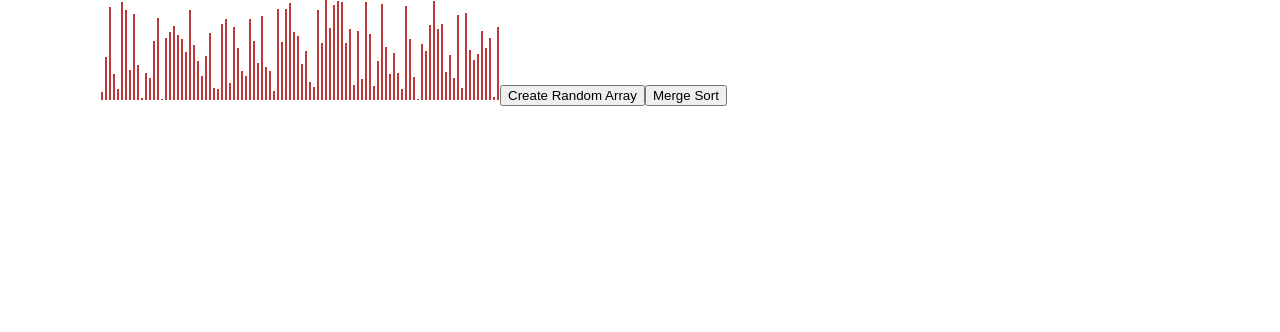
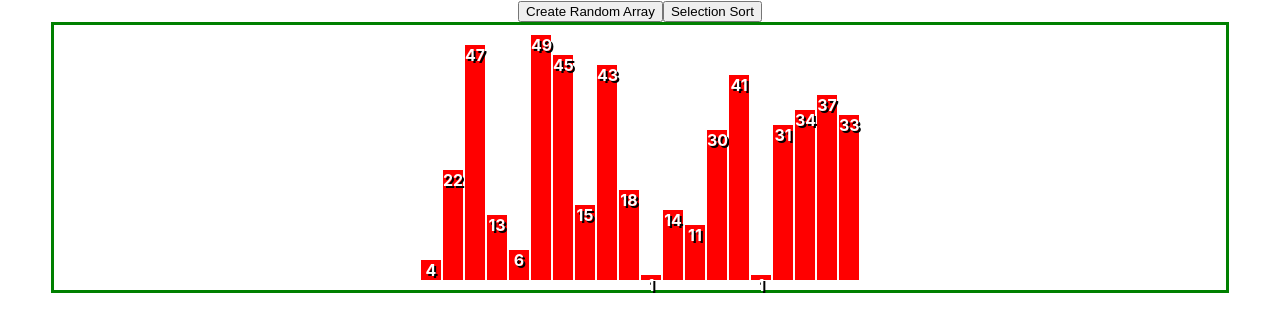
Before and after one commit to dominic1031/Sorting-Visualizer, a React (Create React App) app: page / in a window 1280 px wide. Shown: the top 332 px of the page. Built offline with nearby package versions, Linux system fonts and the light colour scheme.

Commit message:
selection sort animation done

```diff
--- /dev/null
+++ b/src/Components/ArrayBar.js
@@ -0,0 +1,6 @@
+export default class ArrayBar {
+    constructor(value, color) {
+        this.value = value;
+        this.color = color;
+    }
+}
--- /dev/null
+++ b/src/Constants/constants.js
@@ -0,0 +1,10 @@
+// Colors for each possible state of array bar
+export const DEFAULT_COLOR = "red";
+export const COMPARISON_COLOR = "blue";
+export const SWAP_COLOR = "purple";
+export const COMPLETE_COLOR = "green";
+
+// Enum to represent operations that can be done in array
+export const COMPARE_VAL = 0;
+export const SWAP_VAL = 1;
+export const COMPLETE_VAL = 2;
--- a/src/SortingAlgorithms/sortingAlgorithms.js
+++ b/src/SortingAlgorithms/sortingAlgorithms.js
@@ -1,23 +1,31 @@
+import { COMPARE_VAL, SWAP_VAL, COMPLETE_VAL } from '../Constants/constants';
 
-export async function* selectionSort(arr) {
-    var n = arr.length-1;
+const swap = (arr, a, b) => {
+    var temp = arr[a];
+    arr[a] = arr[b];
+    arr[b] = temp;
+}
+
+export function* selectionSort(arr) {
+    var n = arr.length;
     var i, j, min_idx;
     // One by one move boundary of unsorted subarray
-    for (i = 0; i < n-1; i++)
+    for (i = 0; i < n; i++)
     {
         // Find the minimum element in unsorted array
         min_idx = i;
         for (j = i + 1; j < n; j++) {
-            yield await highlightComparison(j, min_idx);
-            if (arr[j] < arr[min_idx]) {
+            // yield await highlight(arr, [j, min_idx], COMPARISON_COLOR);
+            yield [COMPARE_VAL, j, min_idx];
+            if (arr[j].value < arr[min_idx].value) {
                 min_idx = j;
             }
         }
         // Swap the found minimum element with the first element
-        yield await highlightSwap(arr,min_idx, i);
-
-        highlightCompleted(i);
-        yield;
+        //yield await highlight([min_idx, i], SWAP_COLOR);
+        yield [SWAP_VAL, min_idx, i];
+        swap(arr, min_idx, i);
+        yield [COMPLETE_VAL, i];
     }
 }
 
--- a/src/SortingVisualizer/SortingVisualizer.css
+++ b/src/SortingVisualizer/SortingVisualizer.css
@@ -1,11 +1,14 @@
 .array-container {
-    position: absolute;
-    left: 100px;
+    margin: auto;
+    width: 90%;
+    border: 3px solid green;
+    padding: 10px;
 }
 
 .array-bar {
-    width: 2px;
-    background-color: rgb(189, 56, 56);
+    color: white;
+    text-shadow: 2px 2px 0px black;
     display: inline-block;
+    vertical-align: bottom;
     margin: 0 1px;
 }
--- a/src/SortingVisualizer/SortingVisualizer.jsx
+++ b/src/SortingVisualizer/SortingVisualizer.jsx
@@ -1,25 +1,40 @@
 import './SortingVisualizer.css';
 import * as sortingAlgorithms from '../SortingAlgorithms/sortingAlgorithms.js'
 import React from 'react';
+import ArrayBar from '../Components/ArrayBar.js';
+import { DEFAULT_COLOR, COMPARISON_COLOR, SWAP_COLOR, COMPLETE_COLOR,
+    COMPARE_VAL, SWAP_VAL, COMPLETE_VAL } from '../Constants/constants';
 
 export default class SortingVisualizer extends React.Component {
     constructor(props) {
         super(props);
 
         this.state = {
-            array: [],
+            array: [],  // stores each bar in the array
+            disabled: false,  // button disabled
         }
     }
+
     componentDidMount() {  // when we load the app for the first time
         this.createRandomArray();
     }
 
-    createRandomArray = () => {  // create a random array
+    createRandomArray = (size = 20) => {  // create a random array
         const array = [];
-        for (let i = 0; i < 100; i++) {
-            array.push(randomIntFromInterval(1,100));
+        for (let i = 0; i < size; i++) {
+            var value = randomIntFromInterval(1,50);
+            array.push(new ArrayBar(value, DEFAULT_COLOR));
         }
         this.setState({array});
+    }
+
+    highlight = (indexList = [], color = COMPARISON_COLOR) => {
+        const { array } = this.state;
+        for (let index = 0; index < indexList.length; index++) {
+            const elem = indexList[index];
+            array[elem].color = color;
+        }
+        this.setState({ array });
     }
 
     mergeSort = () => {
@@ -27,37 +42,57 @@ export default class SortingVisualizer extends React.Component {
         sortingAlgorithms.mergeSort(this.state.array);
     }
 
-    selectionSort = () => {
-        testSort(this.state.array, sortingAlgorithms.selectionSort);
-        const animations = sortingAlgorithms.selectionSort(this.state.array.slice());
-        for (let i = 0; i < animations.length; i++) {
-            const {comparison, swap} = animations[i];
-            setTimeout(() => {
-                const arrayBars = document.getElementsByClassName('array-bar');
-                // Have two comparisons change color
-                arrayBars[comparison[1]].style.backgroundColor = 'blue';
-                arrayBars[comparison[0]].style.backgroundColor = 'blue';
-                setTimeout(() => {
-                    arrayBars[comparison[1]].style.backgroundColor = 'turquoise';
-                    arrayBars[comparison[0]].style.backgroundColor = 'turquoise';
-                }, (i + 1) * 10);
-            }, i * 10)
+    selectionSort = async () => {
+        if (this.state.disabled) { // if button is disabled, then don't run sort
+            return;
         }
+        this.setState({ disabled: true }); // prevent button from being pressed again
+        const sortAlgorithm = sortingAlgorithms.selectionSort;
+        testSort(this.state.array, sortAlgorithm);
+        let sortAlgo = sortAlgorithm(this.state.array);
+        for (var step of sortAlgo) {
+            const arrayOperation = step[0]; // = COMPARE_VAL, SWAP_VAL, or COMPLETE_VAL
+            const highlightColor = [COMPARISON_COLOR, SWAP_COLOR, COMPLETE_COLOR][arrayOperation]
+            const barIndices = step.slice(1);  // = bars to highlight
+            this.highlight(barIndices, highlightColor);
+            await delay(100);
+            switch(arrayOperation) {  // We want to unhighlight the bars we colored in if the bar is not COMPLETE
+                case COMPARE_VAL:
+                case SWAP_VAL:
+                    this.highlight(barIndices, DEFAULT_COLOR);
+                    break;
+                default:
+            }
+
+        }
+        this.setState({ disabled: false }); // enable button after sort is done
     }
+
+
 
     render() {
         const { array } = this.state;
         return (
+            <>
+            <button
+                onClick={ () => this.createRandomArray() }
+                disabled={ this.state.disabled }> Create Random Array </button>
+            <button
+                onClick={() => this.selectionSort() }
+                disabled={ this.state.disabled }> Selection Sort </button>
             <div className="array-container">
-                {array.map((value, index) => (
+                {array.map((bar, index) => (
                     <div className="array-bar"
                     key={index}
-                    style={{height: `${value}px`}}>
+                    style={
+                        {height: `${bar.value*5}px`,
+                        width:'20px',
+                        backgroundColor: bar.color}}>
+                        <b>{bar.value}</b>
                     </div>
                 ))}
-                <button onClick={() => this.createRandomArray()}> Create Random Array </button>
-                <button onClick={() => this.mergeSort()}> Merge Sort </button>
             </div>
+            </>
         );
     }
 }
@@ -85,3 +120,7 @@ function testSort(arr, sortFunc) {
     console.log("Sort algorithm is correctly implemented!");
     return true;
 }
+
+function delay(time) {
+    return new Promise(resolve => setTimeout(resolve, time));
+  }
```
